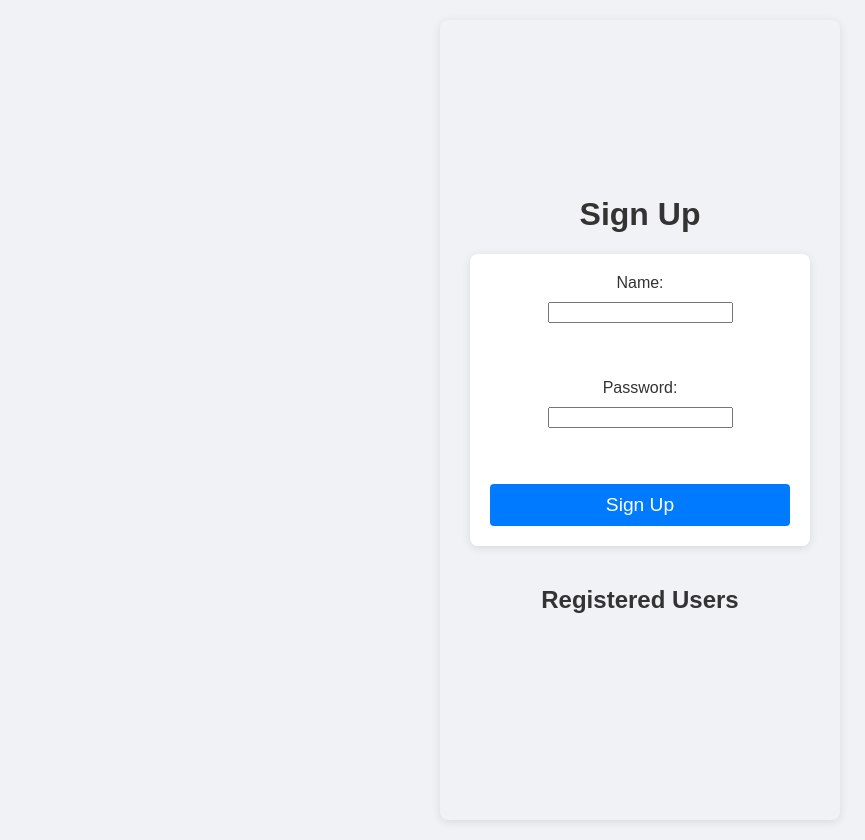
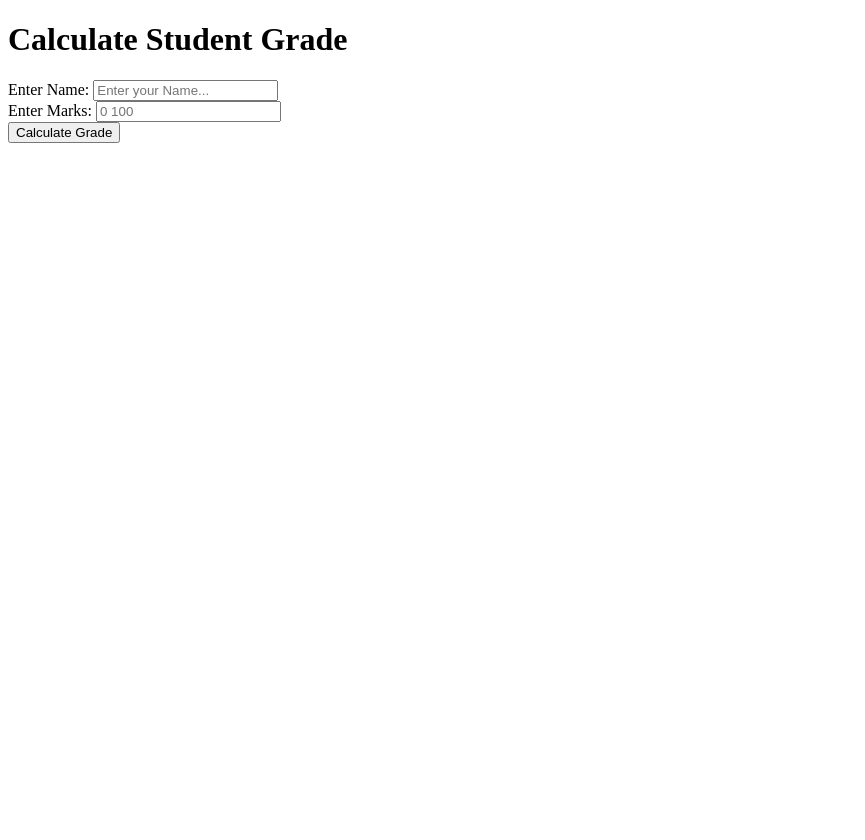
Before and after one commit to plam-maneesh/projectWorkPlace, a plain HTML site: page index.html in a window 1280 px wide. Shown: the whole page, without its empty margins (0-865 px from the left). After the commit the page ends 800 px from the top, so only its background shows below. Drawn offline with Linux system fonts and the light colour scheme.

Commit message:
I am finish grade-calculater

```diff
--- a/index.css
+++ b/index.css
@@ -1,67 +1,135 @@
-
-body{
+*{
 
 
-    margin: 0;
-    padding: 0;
-    font-family: Arial, sans-serif;
-    background-color: #f4f4f4;
+   margin: 0;
+   padding: 0;
+
+   box-sizing: border-box;
+   text-decoration: none;
+    font-family: 'Arial', sans-serif;
+    color: white;
+
 
 
 
 }
 
 
-.container  {
+
+
+#container{
 
     display: flex;
     flex-direction: column;
-    justify-content: center;
     align-items: center;
-    height: 100vh;
-    background-color: #f0f2f5;
-    padding: 20px;
-    box-sizing: border-box;
-    border-radius: 8px;
-    box-shadow: 0 2px 10px rgba(0, 0, 0, 0.1);
-    width: 100%;
-    max-width: 400px;
-    margin: auto;
-    text-align: center;
-    color: #333;
+     padding: 100px;
+        height: 100vh;
+    background-image: url('https://images.unsplash.com/photo-1506748686214-e9df14d4d9d0?ixlib=rb-1.2.1&ixid=MnwxMjA3fDB8MHxwaG90by1wYWdlfHx8fGVufDB8fHx8&auto=format&fit=crop&w=1350&q=80');
+
+    background-size: cover;
+    background-position: center;
+    background-repeat: no-repeat;
+    background-attachment: fixed;
+    backdrop-filter: blur(5px); /* Optional: adds a blur effect to the background */
+    /* Optional: adds a slight dark overlay to the background */
+    background-color: rgba(0, 0, 0, 0.5); /* Black with 50% transparency */
+
+     margin: 100px;
+
+     background-color: rgba(0, 0, 0, 0.5); /* Black with 50% transparency */
+     border-radius: 20px;
+     color: white;
+        box-shadow: 0 4px 8px rgba(0, 0, 0, 0.2);
+
+}
 
 
+.studentName{
+    width: 300px;
+    height: 30px;
+    border-radius: 5px;
+    padding: 5px;
+    margin-bottom: 15px;
+    border: solid black 1px;
+    background-color: white;
+    color: black;
+
+
+    }
+
+.studentName:focus{
+    outline: none;
+    border-color: blue;
+    box-shadow: 0 0 5px rgba(0, 0, 255, 0.5);
 }
-.container form {
-    display: flex;
 
-    flex-direction: column;
-    justify-content: center;
-    align-items: center;
-    gap: 10px;
-    margin-bottom: 20px;
-    width: 300px;
-    background-color: #ffffff;
-    padding: 20px;
-    border-radius: 8px;
-    box-shadow: 0 2px 10px rgba(0, 0, 0, 0.1);
+
+button{
+    width: 100px;
+    height: 30px;
+    border-radius: 5px;
+    background-color: blue;
+    color: white;
+    border: none;
+    cursor: pointer;
+    transition: background-color 0.3s ease;
+    margin-top: 10px;
+    margin-left: 10px;
 
 }
-.container button {
-    display: block;
-    width: 100%;
-    padding: 10px;
+
+button:hover{
+    background-color: darkblue;
+}
+button:active{
+    background-color: navy;
+}
+
+h1{
+    font-size: 2rem;
+    margin-bottom: 20px;
+}
+h2{
+    font-size: 1.5rem;
+    margin-bottom: 20px;
+}
+h3{
     font-size: 1.2rem;
-    color: #ffffff;
-    background-color: #007bff;
-    border: none;
-    border-radius: 4px;
-    cursor: pointer;
-    transition: background-color 0.3s ease;
+    margin-bottom: 20px;
 }
-body {
-    font-family: Arial, sans-serif;
-    background-color: #f0f2f5;
-    margin: 0;
-    padding: 20px;
+p{
+    font-size: 1rem;
+    margin-bottom: 20px;
 }
+#result{
+    width: 300px;
+    height: 30px;
+    border-radius: 5px;
+    padding: 5px;
+    margin-bottom: 15px;
+    border: solid black 1px;
+    background-color: white;
+    color: black;
+    text-align: center;
+}
+#result:focus{
+    outline: none;
+    border-color: blue;
+    box-shadow: 0 0 5px rgba(0, 0, 255, 0.5);
+}
+#result:disabled{
+    background-color: lightgray;
+    color: darkgray;
+    cursor: not-allowed;
+}
+#result:disabled:hover{
+    background-color: lightgray;
+    color: darkgray;
+    cursor: not-allowed;
+}
+
+#result:disabled:active{
+    background-color: lightgray;
+    color: darkgray;
+    cursor: not-allowed;
+}
--- a/index.html
+++ b/index.html
@@ -3,35 +3,56 @@
 <head>
   <meta charset="UTF-8">
   <meta name="viewport" content="width=device-width, initial-scale=1.0">
-  <title>Signup Page</title>
-  <link rel="stylesheet" href="index.css">
-
+  <title>Document</title>
 </head>
 <body>
 
-  <div class="container">
-
-  <h1>Sign Up</h1>
-  <form id="signupForm">
-    <label for="name">Name:</label>
-    <input type="text" id="name" name="name" required>
-    <br><br>
-    <label for="password">Password:</label>
-    <input type="password" id="password" name="password" required>
-    <br><br>
-    <button type="submit" id="submit">Sign Up</button>
-  </form>
 
 
- <h2>Registered Users</h2>
- <ul id="listUsers"></ul>
+<div id="container">
+        <h1>Calculate Student Grade</h1>
 
-  </div>
+
+        <form  id="student-form">
+
+              <label  class="studentName" for="enter-name"> Enter Name:</label>
+
+              <input class="studentName" type="text" id="studentName" placeholder="Enter your Name...">
+              <br>
+
+              <label for="marks">Enter Marks:</label>
+              <input type="number" id="marks" placeholder="0 100" />
+                   <br>
+             <button id="calculate">Calculate Grade</button>
+
+             <p id="result"></p>
+
+        </form>
+
+    </div>
 
 
 
 
 
-  <script src="index.js"></script>
+
+
+
+
+
+
+
+    <script src="index.js"></script>
+
+
+
+
+
+
+
+
+
+
+
 </body>
 </html>
--- a/index.js
+++ b/index.js
@@ -1,37 +1,72 @@
-class signupForm {
-  constructor() {
-      this.Users = [];
-      this.form = document.getElementById('signupForm');
-      this.name = document.getElementById('name');
-      this.password = document.getElementById('password');
-      this.submit = document.getElementById('submit');
-
-      this.submit.addEventListener('click', (event) => {
-          event.preventDefault();
-          let nameValue = this.name.value;
-          let passwordValue = this.password.value;
-
-          if (nameValue && passwordValue) {
-              this.Users.push({ name: nameValue, password: passwordValue });
-              console.log("Users array after addition:", this.Users); // Debugging
-              this.name.value = '';
-              this.password.value = '';
-              this.renderUserList();
-          }
-      });
+// Function to calculate grade
+function calculateGrade(marks) {
+    if(marks >=100){
+        return "A+"
+    }else if (marks >= 90) {
+      return "A";
+    } else if (marks >= 80) {
+      return "B";
+    } else if (marks >= 70) {
+      return "C";
+    } else if (marks >= 60) {
+      return "D";
+    } else {
+      return "F";
+    }
   }
 
-  renderUserList() {
-      const userList = document.getElementById('listUsers');
-      console.log("Users", this.Users); // Corrected to log this.Users
-      userList.innerHTML = '';
-      this.Users.forEach((user) => {
-          console.log("Rendering user:", user); // Debugging
-          const li = document.createElement('li');
-          li.textContent = `Name: ${user.name}, Password: ${user.password}`;
-          userList.appendChild(li);
-      });
-  }
-}
+  // Event Listener for Button
+  document.getElementById("calculate").addEventListener("click", function (event) {
+    event.preventDefault() ; // Prevent the form from refreshing the page
+    const name = document.getElementById("studentName").value.trim();
+    const marks = parseInt(document.getElementById("marks").value);
+    const resultElement = document.getElementById("result");
 
-const form = new signupForm();
+    if (name === "") {
+      resultElement.textContent = "Please enter the student's name.";
+      return;
+    }
+
+    if (isNaN(marks) || marks < 0 || marks > 100) {
+      resultElement.textContent = "Please enter valid marks (0-100).";
+      return;
+    }
+
+    const grade = calculateGrade(marks);
+    resultElement.textContent = `${name} scored ${marks} marks and their grade is: ${grade}`;
+  });
+
+
+
+  /*
+
+
+
+  Algorithm: Student Grade Calculator
+
+    UI Setup:
+        Add input fields for student name and marks.
+        Add a "Calculate Grade" button and a result display area.
+
+    Grade Calculation Function:
+        Input: Marks.
+        Logic:
+            90-100: Grade A.
+            80-89: Grade B.
+            70-79: Grade C.
+            60-69: Grade D.
+            <60: Grade F.
+        Output: Grade.
+
+    Event Listener Function:
+        Trigger on button click.
+        Read and validate user input:
+            Name must not be empty.
+            Marks must be 0-100.
+        Call the grade calculation function.
+        Display the result: "Name scored X marks and their grade is Y".
+
+    Separation:
+        Grade calculation and event handling are separate for reusability and clarity.
+
+  */
```
Also changed, not shown: nav.js (deleted, +0 -16 lines).
